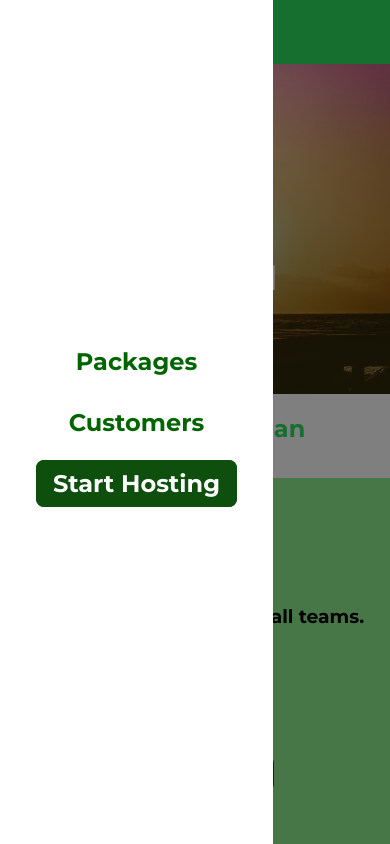
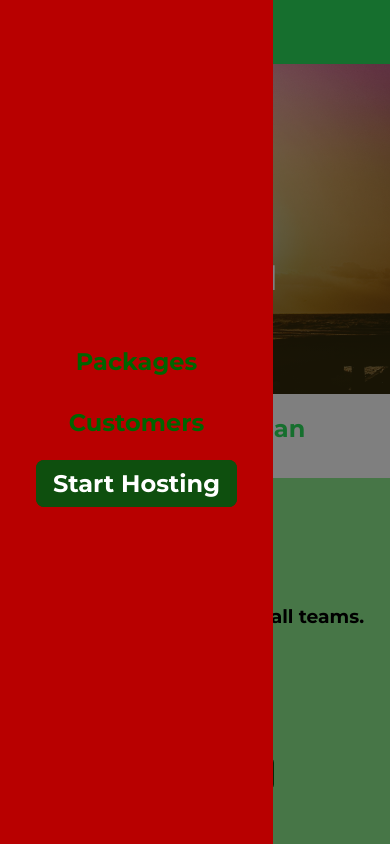
Before and after one commit to MaksymovAndrew/Uhost, a plain HTML site: page index.html in a window 390 px wide. Both pictures are taken after a click on the button 40 px from the left and 31 px from the top of the page. Shown: the top 844 px of the page. Drawn offline with Linux system fonts and the light colour scheme.

Commit message:
trying-deploy

```diff
--- a/shared/shared.css
+++ b/shared/shared.css
@@ -212,7 +212,7 @@ main {
     left: 0;
     width: 70%;
     height: 100vh;
-    background-color: #ffffff;
+    background-color: #b80000;
     transform: translateX(-100%);
     opacity: 0;
     transition: opacity 300ms ease-out, transform 500ms ease-out,
```
